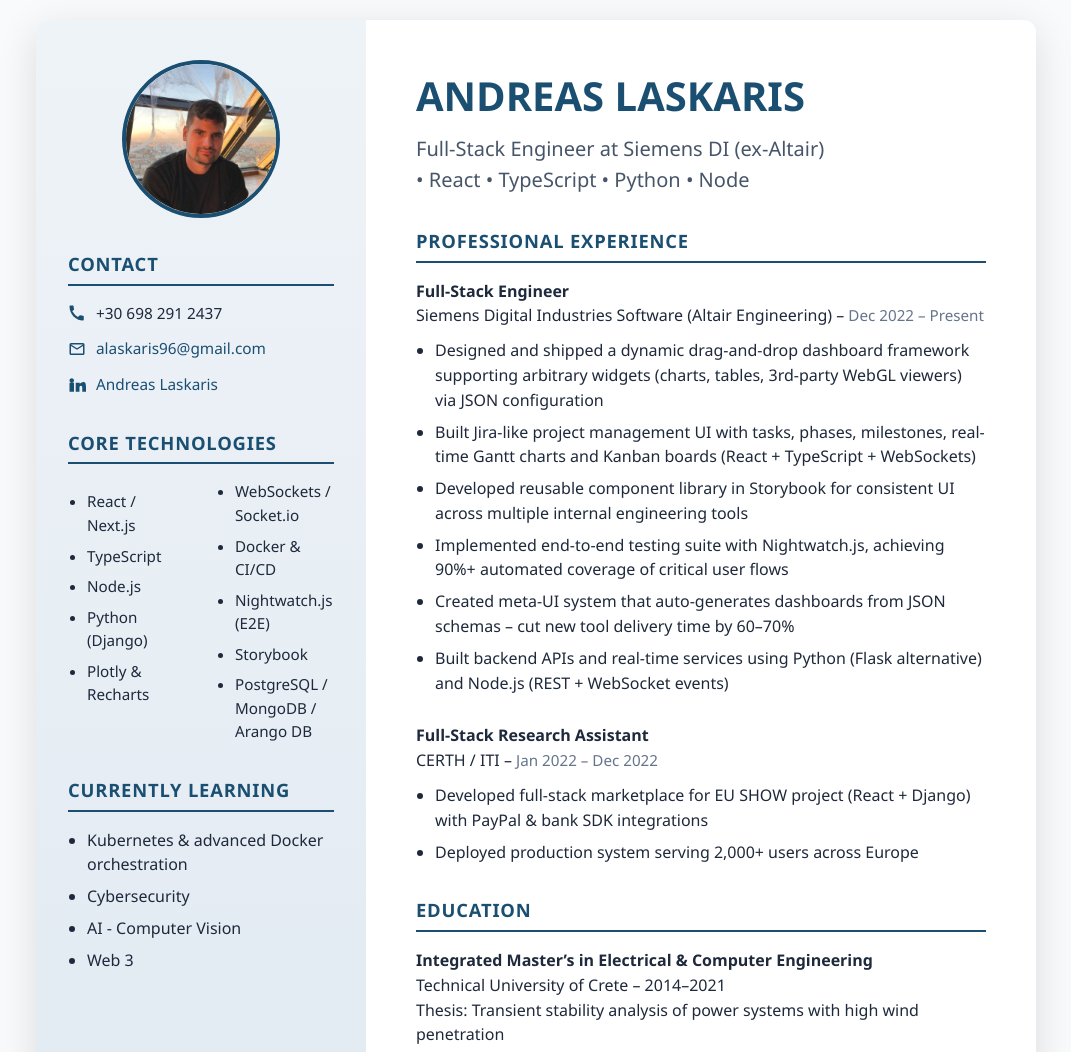
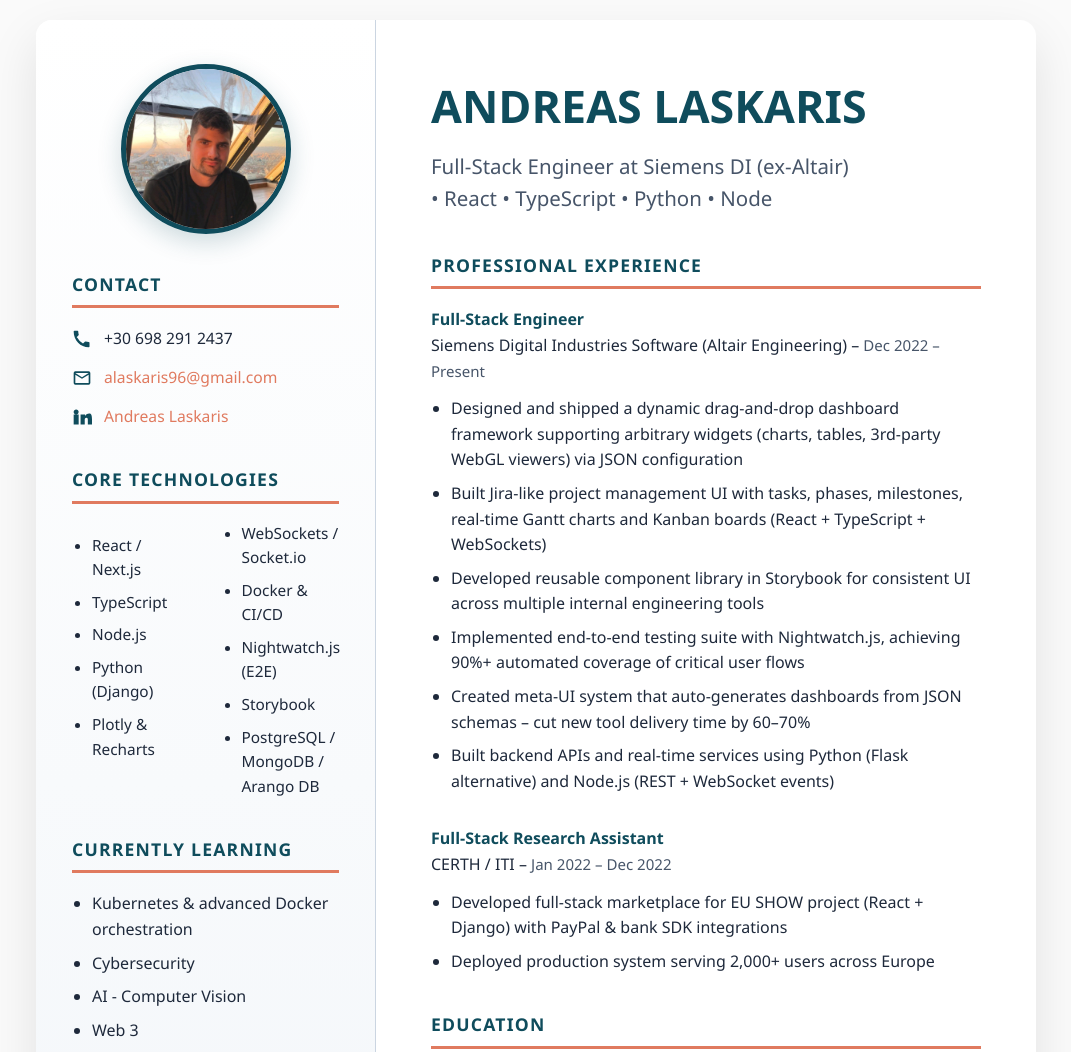
Before and after one commit to Alaskaris96/CVdeploy, a website: page index.html in a window 1280 px wide. Shown: the top 1052 px of the page, without its empty margins (104-1175 px from the left). Drawn offline with Linux system fonts and the light colour scheme.

Commit message:
Add files via upload

```diff
--- a/index.html
+++ b/index.html
@@ -7,146 +7,193 @@
     <title>Andreas Laskaris – Full-Stack Engineer</title>
     <style>
         :root {
-            --p: #1b4f72;
-            --s: #5dade2;
-            --bg: #f8fafc;
-            --light: #eef3f7;
-            --t: #1e293b;
+            /* New refined palette */
+            --primary: #0f4c5c;
+            /* Deep teal - main brand color */
+            --accent: #e07a5f;
+            /* Warm coral - highlights & links */
+            --bg: #fafafa;
+            /* Very light gray (warmer than pure white) */
+            --light: #f1f5f9;
+            /* Sidebar background */
+            --text: #1e293b;
+            /* Dark slate for body text */
+            --text-light: #475569;
+            /* Subtitles, dates */
+            --border: #cbd5e1;
+            /* Soft borders */
         }
 
         body {
-            font-family: "Segoe UI", sans-serif;
+            font-family: "Segoe UI", system-ui, sans-serif;
             background: var(--bg);
-            color: var(--t);
+            color: var(--text);
             margin: 0;
             padding: 20px;
-            line-height: 1.55;
+            line-height: 1.6;
         }
 
         .cv {
             max-width: 1000px;
             margin: 0 auto;
             background: white;
-            box-shadow: 0 10px 40px rgba(0, 0, 0, .12);
-            border-radius: 12px;
+            box-shadow: 0 20px 50px rgba(0, 0, 0, 0.1);
+            border-radius: 16px;
             overflow: hidden;
             display: grid;
-            grid-template-columns: 330px 1fr;
+            grid-template-columns: 340px 1fr;
         }
 
         .left {
-            background: linear-gradient(180deg, #eef3f7 0%, #dfe8f1 100%);
-            padding: 40px 32px;
+            background: linear-gradient(180deg, #ffffff 0%, var(--light) 100%);
+            padding: 44px 36px;
+            border-right: 1px solid var(--border);
         }
 
         .right {
-            padding: 45px 50px;
+            padding: 50px 55px;
         }
 
         h1 {
-            font-size: 2.5em;
-            margin: 0;
-            color: var(--p);
+            font-size: 2.8em;
+            margin: 0 0 8px;
+            color: var(--primary);
+            font-weight: 700;
         }
 
         h2 {
-            font-size: 1.25em;
+            font-size: 1.28em;
             font-weight: 500;
-            color: #475569;
-            margin: 6px 0 30px;
+            color: var(--text-light);
+            margin: 0 0 32px;
         }
 
         h3 {
-            font-size: 1.15em;
-            color: var(--p);
+            font-size: 1.1em;
+            color: var(--primary);
             text-transform: uppercase;
-            letter-spacing: 0.8px;
-            border-bottom: 2px solid var(--p);
-            padding-bottom: 5px;
-            margin: 32px 0 16px;
+            letter-spacing: 1.2px;
+            font-weight: 600;
+            border-bottom: 3px solid var(--accent);
+            padding-bottom: 7px;
+            margin: 36px 0 18px;
+            position: relative;
+        }
+
+        /* Little accent line extension */
+        h3::after {
+            content: '';
+            position: absolute;
+            left: 0;
+            bottom: -3px;
+            width: 40px;
+            height: 3px;
+            background: var(--accent);
         }
 
         .photo img {
-            width: 150px;
-            height: 150px;
+            width: 160px;
+            height: 160px;
             border-radius: 50%;
             object-fit: cover;
-            border: 4px solid var(--p);
+            border: 5px solid var(--primary);
             display: block;
-            margin: 0 auto 28px;
+            margin: 0 auto 32px;
+            box-shadow: 0 8px 25px rgba(15, 76, 92, 0.2);
         }
 
         a {
-            color: var(--p);
+            color: var(--accent);
             text-decoration: none;
+            font-weight: 500;
+            transition: color 0.2s;
+        }
+
+        a:hover {
+            color: var(--primary);
         }
 
         .contact-item {
             display: flex;
             align-items: center;
-            margin-bottom: 12px;
-            font-size: 0.96em;
+            margin-bottom: 14px;
+            font-size: 0.98em;
         }
 
         .contact-item svg {
-            width: 18px;
-            height: 18px;
-            margin-right: 10px;
-            fill: var(--p);
+            width: 20px;
+            height: 20px;
+            margin-right: 12px;
+            fill: var(--primary);
         }
 
         ul {
-            padding-left: 19px;
-            margin: 10px 0;
+            padding-left: 20px;
+            margin: 12px 0;
         }
 
         li {
-            margin-bottom: 7px;
+            margin-bottom: 8px;
         }
 
         .skills {
             columns: 2;
-            gap: 30px;
-            font-size: 0.95em;
+            gap: 32px;
+            font-size: 0.96em;
         }
 
         .job {
-            margin-bottom: 28px;
+            margin-bottom: 32px;
         }
 
         .date {
-            color: #64748b;
-            font-size: 0.95em;
+            color: var(--text-light);
+            font-size: 0.94em;
+            font-weight: 500;
         }
 
-        @media (max-width:850px) {
+        /* Subtle hover effect on job titles */
+        .job strong {
+            color: var(--primary);
+        }
+
+        @media (max-width: 850px) {
             .cv {
                 grid-template-columns: 1fr;
+            }
+
+            .left {
+                border-right: none;
+                border-bottom: 1px solid var(--border);
             }
         }
 
         @media print {
             body {
                 background: white;
+                padding: 0;
             }
 
             .cv {
                 box-shadow: none;
-                margin: 0;
+                border-radius: 0;
+            }
+
+            a {
+                color: #000 !important;
             }
         }
     </style>
 </head>
 
 <body>
+    <!-- Your existing HTML content stays 100% the same -->
     <div class="cv">
-
-        <!-- LEFT -->
+        <!-- LEFT SIDEBAR -->
         <div class="left">
             <div class="photo"><img src="CV image.jpg" alt="Andreas Laskaris"></div>
 
             <h3>Contact</h3>
-
             <div class="contact-item">
                 <svg viewBox="0 0 24 24">
                     <path
@@ -154,7 +201,6 @@
                 </svg>
                 +30 698 291 2437
             </div>
-
             <div class="contact-item">
                 <svg viewBox="0 0 24 24">
                     <path
@@ -162,13 +208,11 @@
                 </svg>
                 <a href="mailto:alaskaris96@gmail.com">alaskaris96@gmail.com</a>
             </div>
-
             <div class="contact-item">
-                <svg viewBox="0 0 24 24" fill="currentColor" aria-hidden="true">
+                <svg viewBox="0 0 24 24">
                     <path
                         d="M4.98 3C3.34 3 2 4.34 2 5.98s1.34 2.98 2.98 2.98A2.98 2.98 0 008 5.98C8 4.34 6.66 3 4.98 3zM2 9h6v12H2V9zm8.5 0h5.14v1.71h.07c.72-1.36 2.48-2.79 5.11-2.79C23.52 7.92 24 11.17 24 15.14V21h-5v-5.14c0-1.23-.02-2.82-1.72-2.82-1.73 0-2 1.35-2 2.74V21h-5V9z" />
                 </svg>
-
                 <a href="https://www.linkedin.com/in/andreas-laskaris-41201a199/">Andreas Laskaris</a>
             </div>
 
@@ -196,7 +240,8 @@
                 <li>Web 3</li>
             </ul>
         </div>
-        <!-- RIGHT -->
+
+        <!-- RIGHT CONTENT -->
         <div class="right">
             <header>
                 <h1>ANDREAS LASKARIS</h1>
@@ -220,8 +265,7 @@
                     <li>Created meta-UI system that auto-generates dashboards from JSON schemas – cut new tool delivery
                         time by 60–70%</li>
                     <li>Built backend APIs and real-time services using Python (Flask alternative) and Node.js (REST +
-                        WebSocket
-                        events)</li>
+                        WebSocket events)</li>
                 </ul>
             </div>
 
@@ -248,10 +292,8 @@
                 </li>
                 <li>AI Fruit Sorter – Real-time computer-vision system using OpenCV: detects size, color, defects and
                     sorts fruit on conveyor belt (live demo)</li>
-                <li>Portfolio of responsive freelance websites (React + Firebase/VPS)</li>
                 <li>Internal Anti-Drone command-center prototype (company project, concept proven CERTH)</li>
             </ul>
-
         </div>
     </div>
 </body>
```
